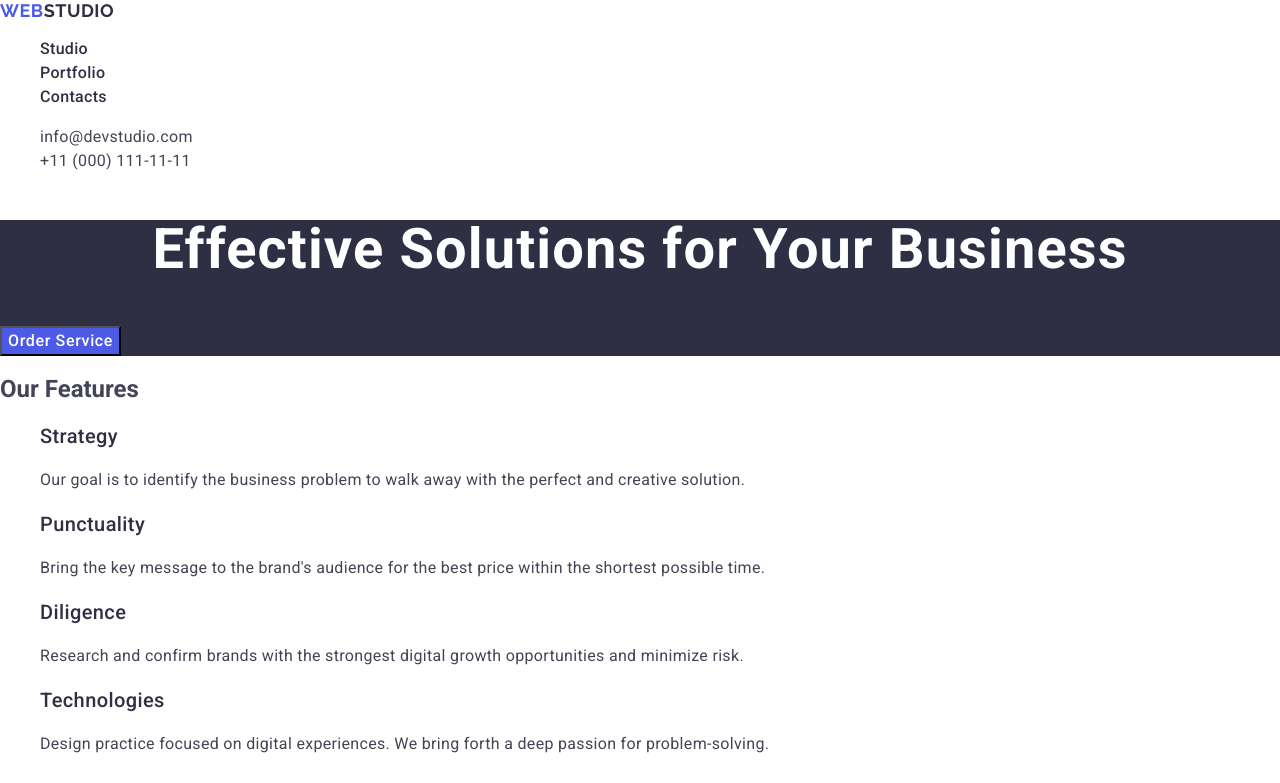
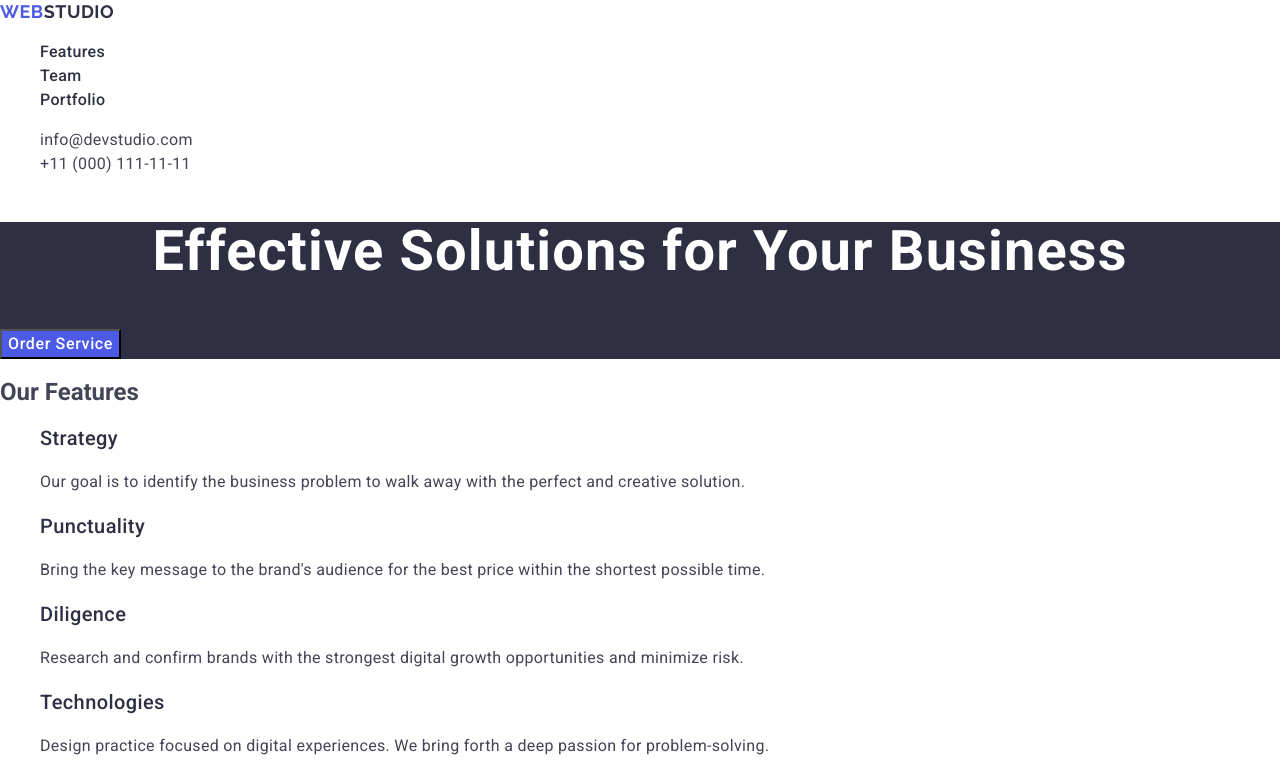
Before and after one commit to krmelnyk/goit-markup-hw-02, a plain HTML site: page index.html in a window 1280 px wide. Shown: the top 783 px of the page. Drawn offline with nearby package versions, Linux system fonts and the light colour scheme.

Commit message:
Update navigation links and adjust logo placement for improved layout

```diff
--- a/css/common.css
+++ b/css/common.css
@@ -20,7 +20,7 @@ ul {
   font-family: "Raleway", sans-serif;
   font-size: 18px;
   font-weight: 700;
-  line-height: 1.17;
+  line-height: 1.33;
   letter-spacing: 0.03em;
   text-transform: uppercase;
 }
--- a/index.html
+++ b/index.html
@@ -18,19 +18,19 @@
   </head>
   <body>
     <header class="page-header" id="header">
+      <a class="logo" href="./index.html"
+        ><span class="logo-accent">Web</span>Studio</a
+      >
       <nav class="page-navigation">
-        <a class="logo" href="./index.html"
-          ><span class="logo-accent">Web</span>Studio</a
-        >
         <ul class="navigation-list">
           <li class="navigation-item">
-            <a class="navigation-link" href="./index.html">Studio</a>
+            <a class="navigation-link" href="#features">Features</a>
+          </li>
+          <li class="navigation-item">
+            <a class="navigation-link" href="#team">Team</a>
           </li>
           <li class="navigation-item">
             <a class="navigation-link" href="#portfolio">Portfolio</a>
-          </li>
-          <li class="navigation-item">
-            <a class="navigation-link" href="#contacts">Contacts</a>
           </li>
         </ul>
       </nav>
```
